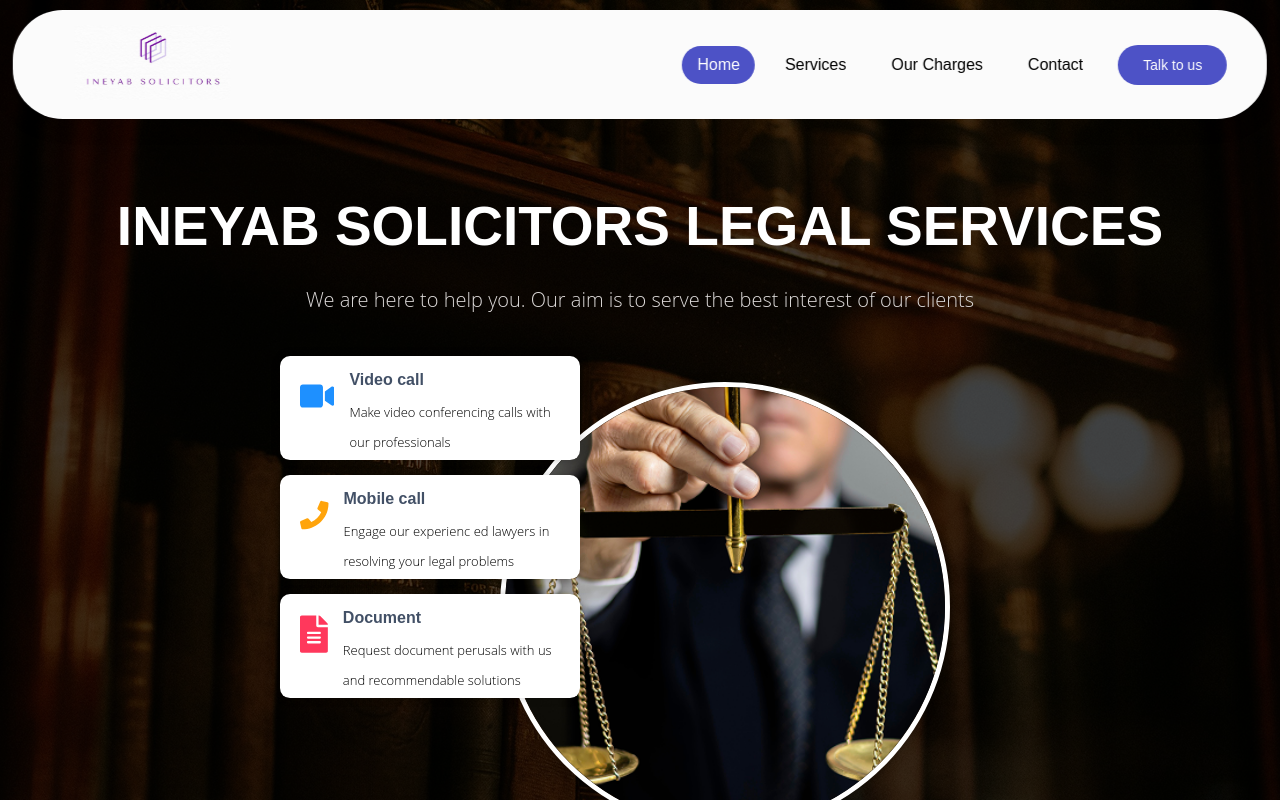
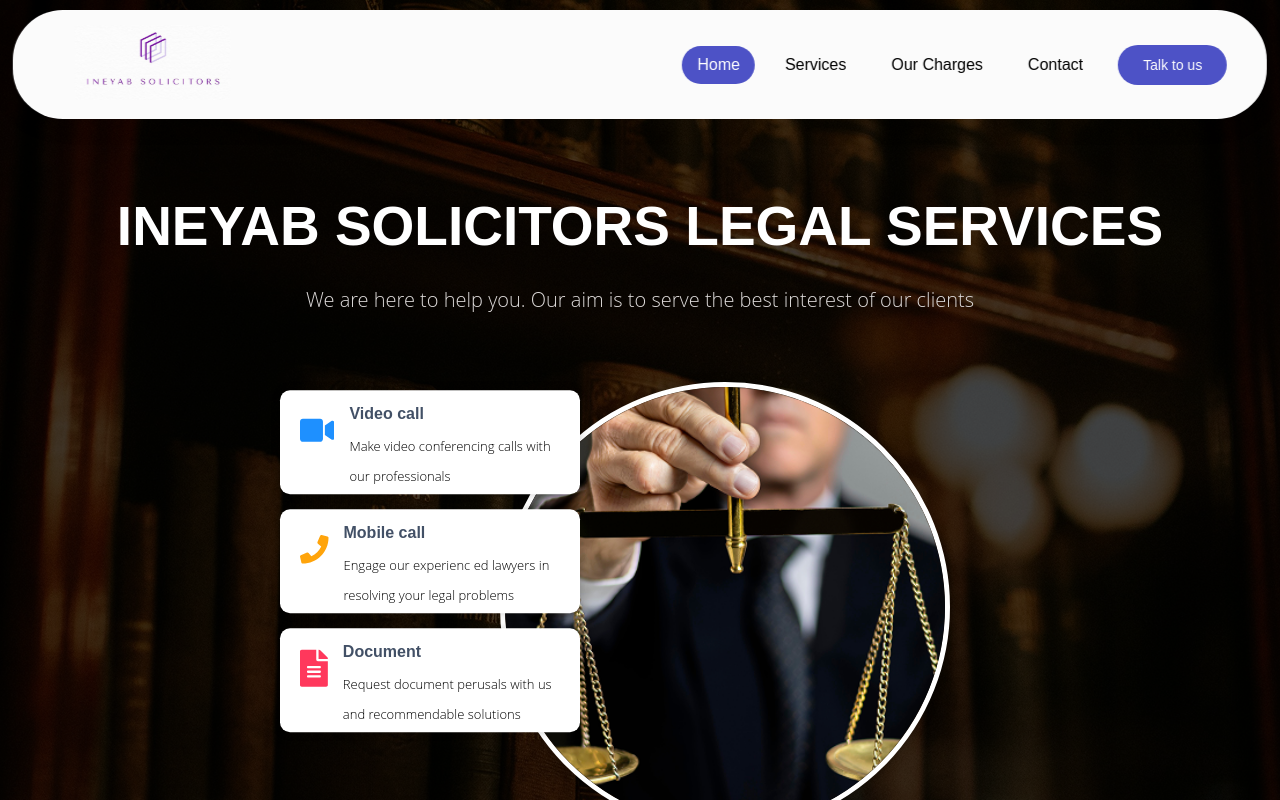
Before and after one commit to Fritz000/ineyab-solicitors, a React (Vite) app: page / in a window 1280 px wide. Shown: the top 800 px of the page. Built offline with nearby package versions, Linux system fonts and the light colour scheme.

Commit message:
new changes

```diff
--- a/src/pages/Home.css
+++ b/src/pages/Home.css
@@ -61,8 +61,7 @@ body, html {
 
 .services-list {
     display: flex;
-    left: 50%;
-    transform: translate(-70%, -145%);
+    transform: translate(-70%, -135%);
     flex-direction: column;
     gap: 15px;
 }
```
